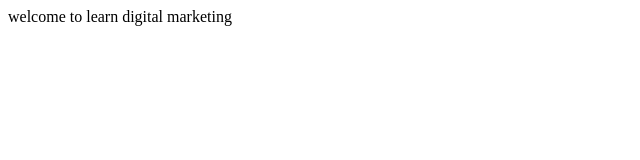
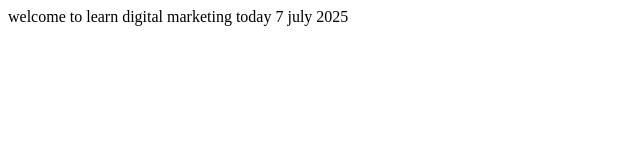
Before and after one commit to devanshimehrotrahub/learnwithdevanshi.com, a plain HTML site: page index.html in a window 1280 px wide. Shown: the whole page, without its empty margins (0-640 px from the left). Drawn offline with Linux system fonts and the light colour scheme.

Commit message:
Update index.html

```diff
--- a/index.html
+++ b/index.html
@@ -5,5 +5,5 @@
     <meta name="viewport" content="width=device-width, initial-scale=1.0" />
     <title>Document</title>
   </head>
-  <body>welcome to learn digital marketing</body>
+  <body>welcome to learn digital marketing today 7 july 2025</body>
 </html>
```
